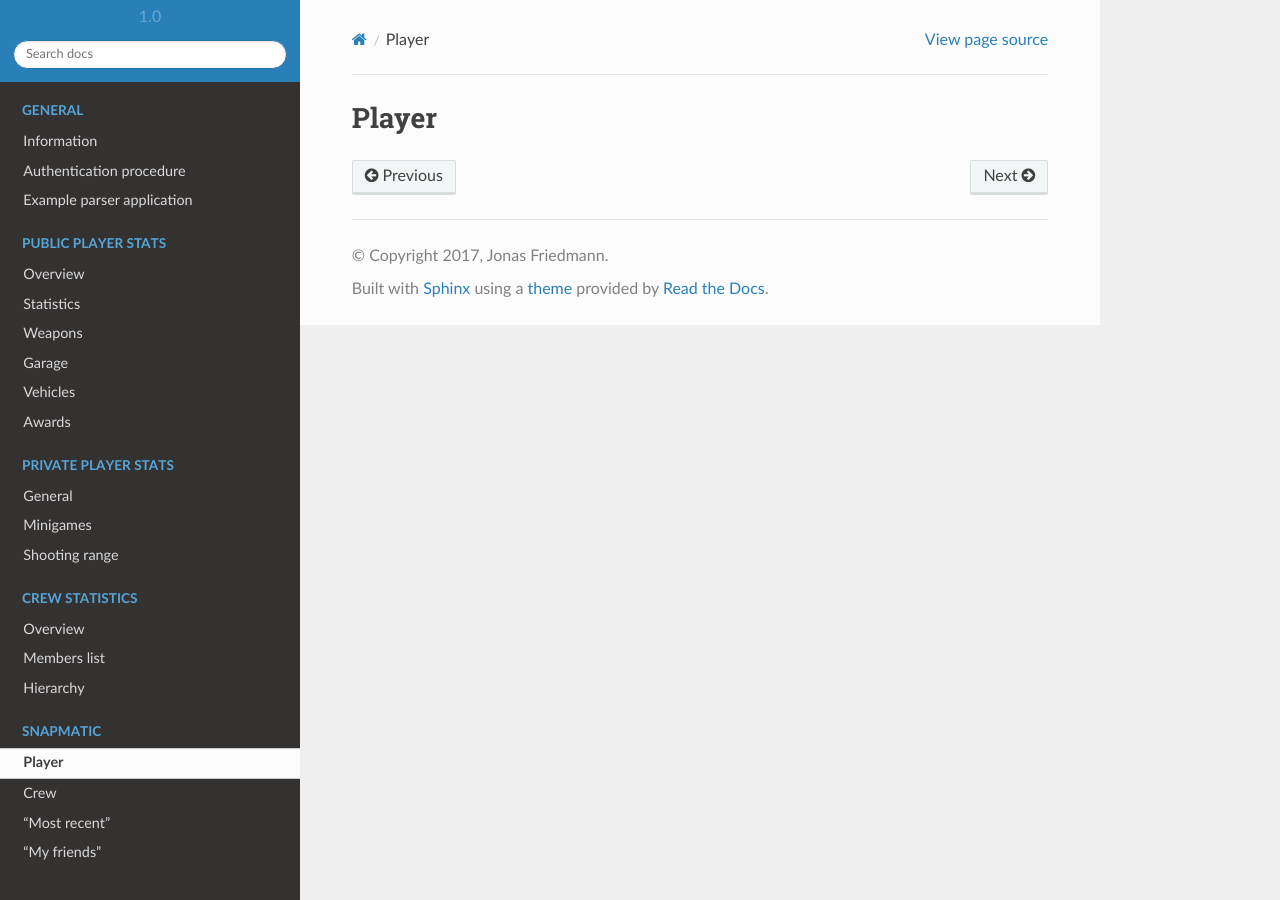
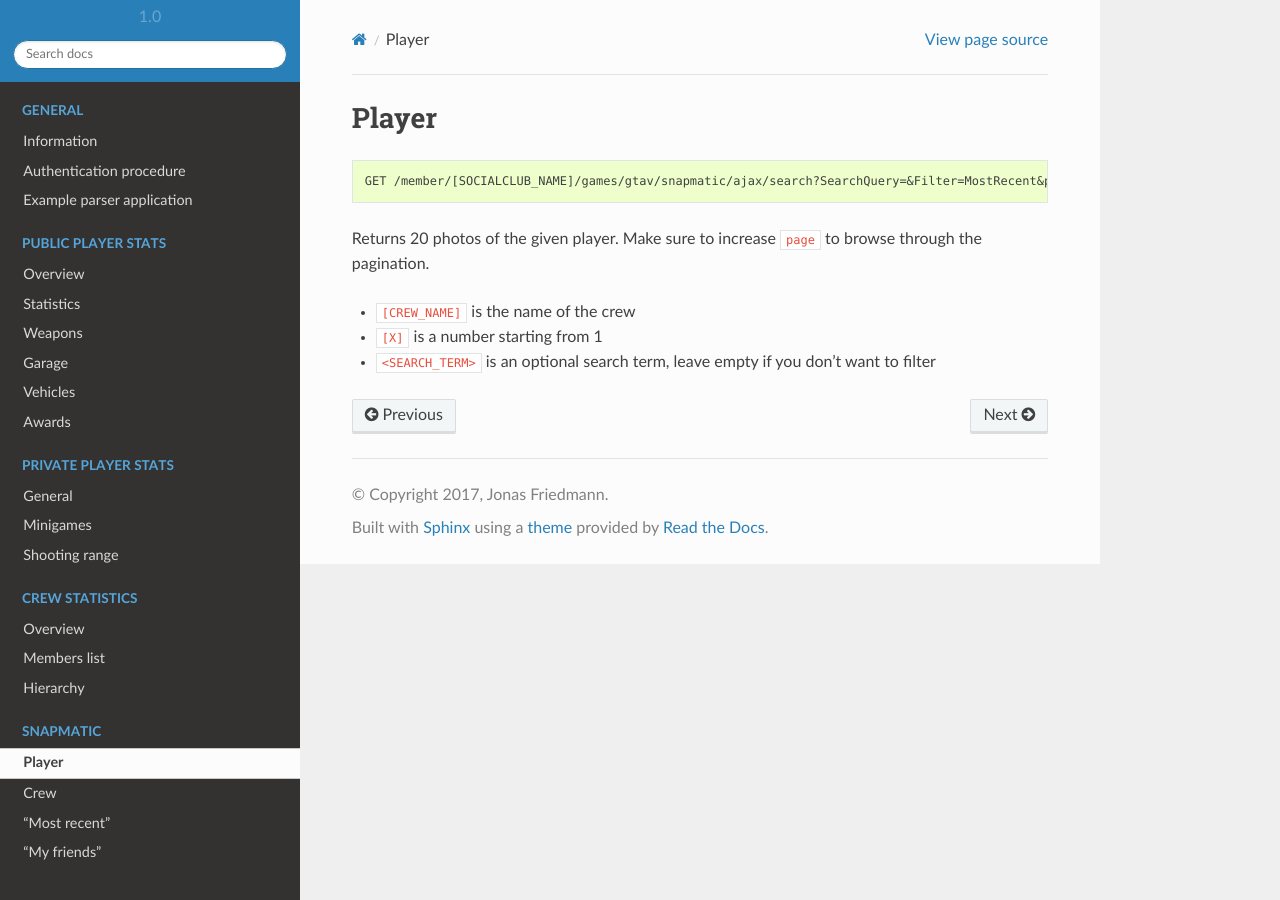
Before and after one commit to gta5-map/Social-Club-API-cheat-sheet, a Sphinx documentation site: the page built from docs/player.md, in a window 1280 px wide. Built offline with Sphinx 7.4.7 and the Read the Docs theme 2.0.0, drawn with Linux system fonts in a browser that asks for light colours.

Commit message:
Add snapmatic sections

````diff
--- a/docs/player.md
+++ b/docs/player.md
@@ -1 +1,11 @@
 # Player
+
+```
+GET /member/[SOCIALCLUB_NAME]/games/gtav/snapmatic/ajax/search?SearchQuery=&Filter=MostRecent&page=[X]&_=1419780751971
+```
+
+Returns 20 photos of the given player. Make sure to increase `page` to browse through the pagination.
+
+* `[CREW_NAME]` is the name of the crew
+* `[X]` is a number starting from 1
+* `<SEARCH_TERM>` is an optional search term, leave empty if you don't want to filter
````
Also changed, not shown: docs/crew.md (+9 -0 lines), docs/most-recent.md (+9 -0 lines), docs/my-friends.md (+9 -0 lines).
